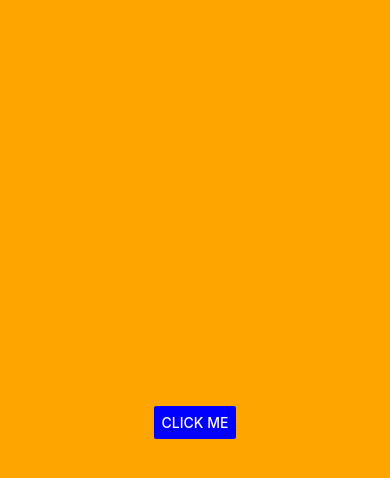
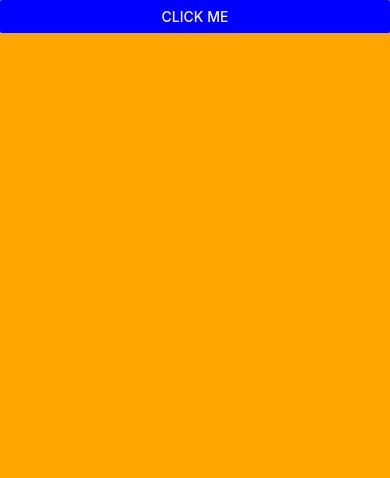
Before and after one commit to SuhasPalani/DoneWithIt, a React Native app: screen / in a window 390 px wide. Shown: the top 478 px of the page. Built offline with nearby package versions, Linux system fonts and the light colour scheme.

Commit message:
statusbar

```diff
--- a/App.js
+++ b/App.js
@@ -1,5 +1,5 @@
 import { StatusBar } from 'expo-status-bar';
-import { StyleSheet, Text, View, Image, TouchableHighlight, Alert, TouchableNativeFeedback,SafeAreaView, Button } from 'react-native';
+import { StyleSheet, Text, View, Image, TouchableHighlight, Alert, TouchableNativeFeedback,SafeAreaView, Platform,Button } from 'react-native';
 
 export default function App() {
 
@@ -29,7 +29,9 @@ export default function App() {
       // Alert.prompt("My title","My message", (text) => console.log(text))}
       //
       />
+
     </SafeAreaView>
+
   );
 }
 
@@ -39,7 +41,8 @@ const styles = StyleSheet.create({
   container: {
     flex: 1,
     backgroundColor: '#fff',
-    alignItems: 'center',
-    justifyContent: 'center',
+    paddingTop: Platform.OS ==='android' ? StatusBar.currentHeight :0,
+    // alignItems: 'center',
+    // justifyContent: 'center',
   },
 });
```
